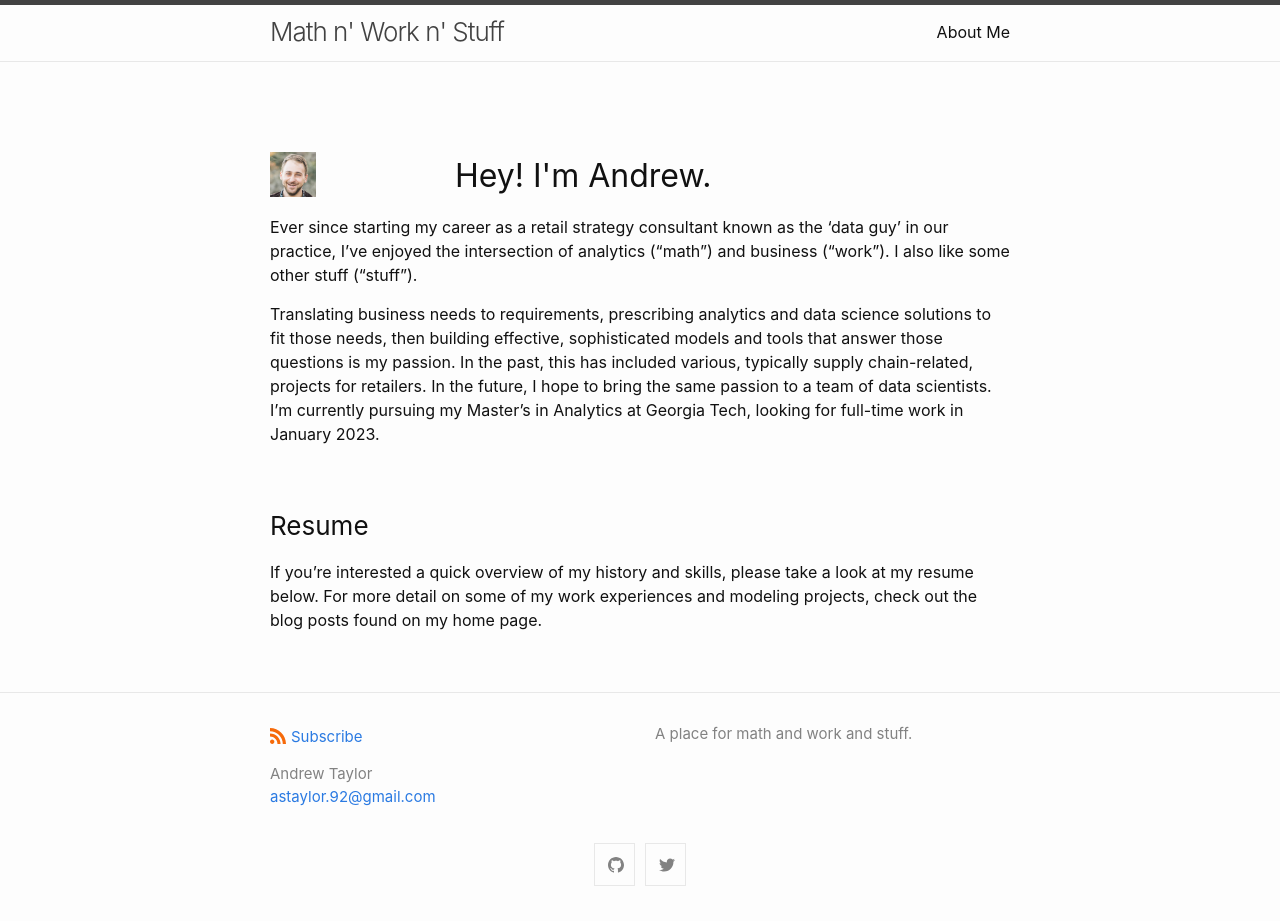
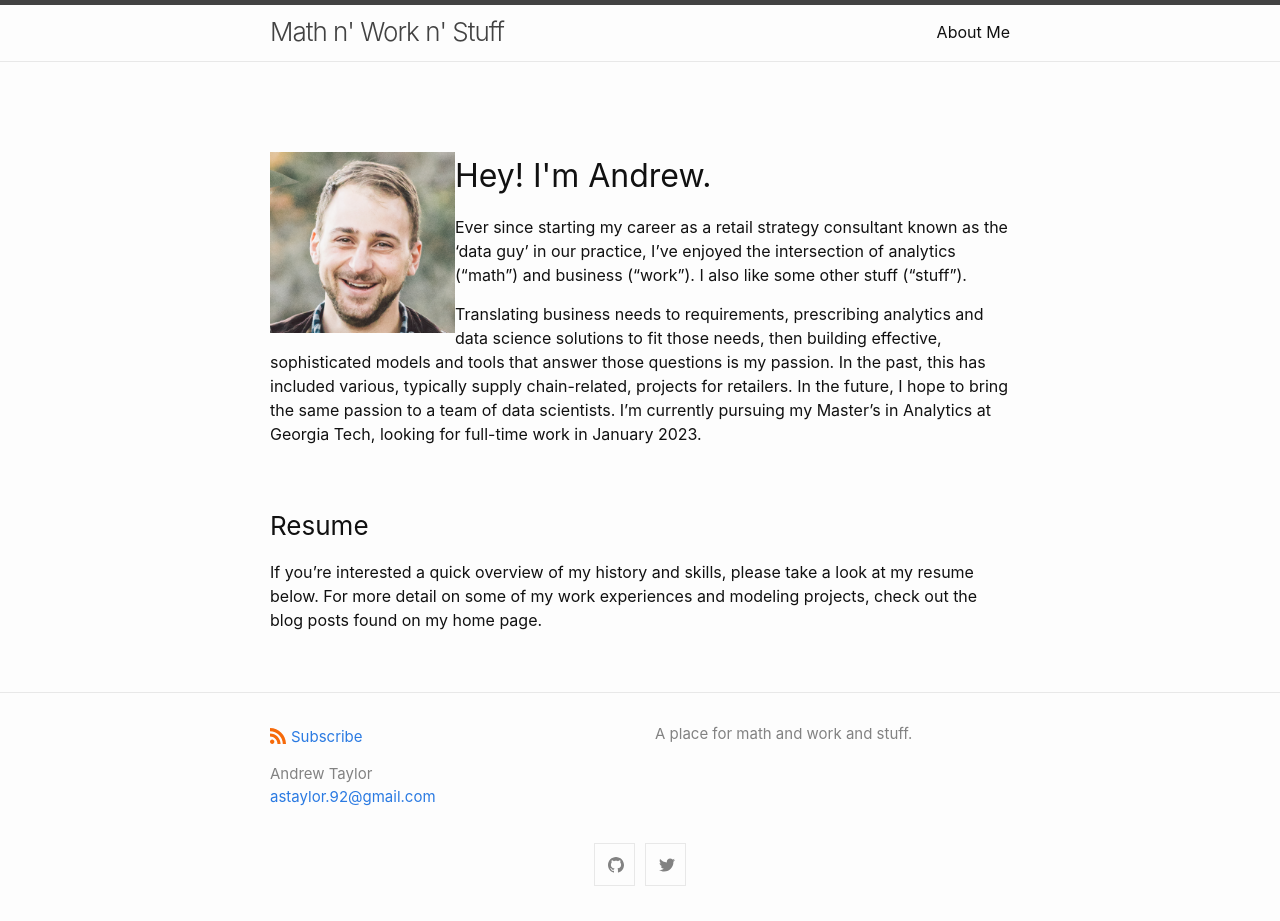
Before and after one commit to astaylor92/astaylor92.github.io, a Jekyll site: the page built from docs/about.md, in a window 1280 px wide. Built offline with Jekyll 4.4.1, drawn with Linux system fonts in a browser that asks for light colours.

Commit message:
Update headshot_module.html

```diff
--- a/docs/_includes/headshot_module.html
+++ b/docs/_includes/headshot_module.html
@@ -1,6 +1,6 @@
 <div style="clear: both;">
   <div id="imgmodule"; style="float: left; width:25%; margin-right 2em">
-    <img src="{{ include.image_path }}"; style="max-width:25%">
+    <img src="{{ include.image_path }}">
   </div>
   <div>
     <h2>{{ include.title }}</h2>
```
